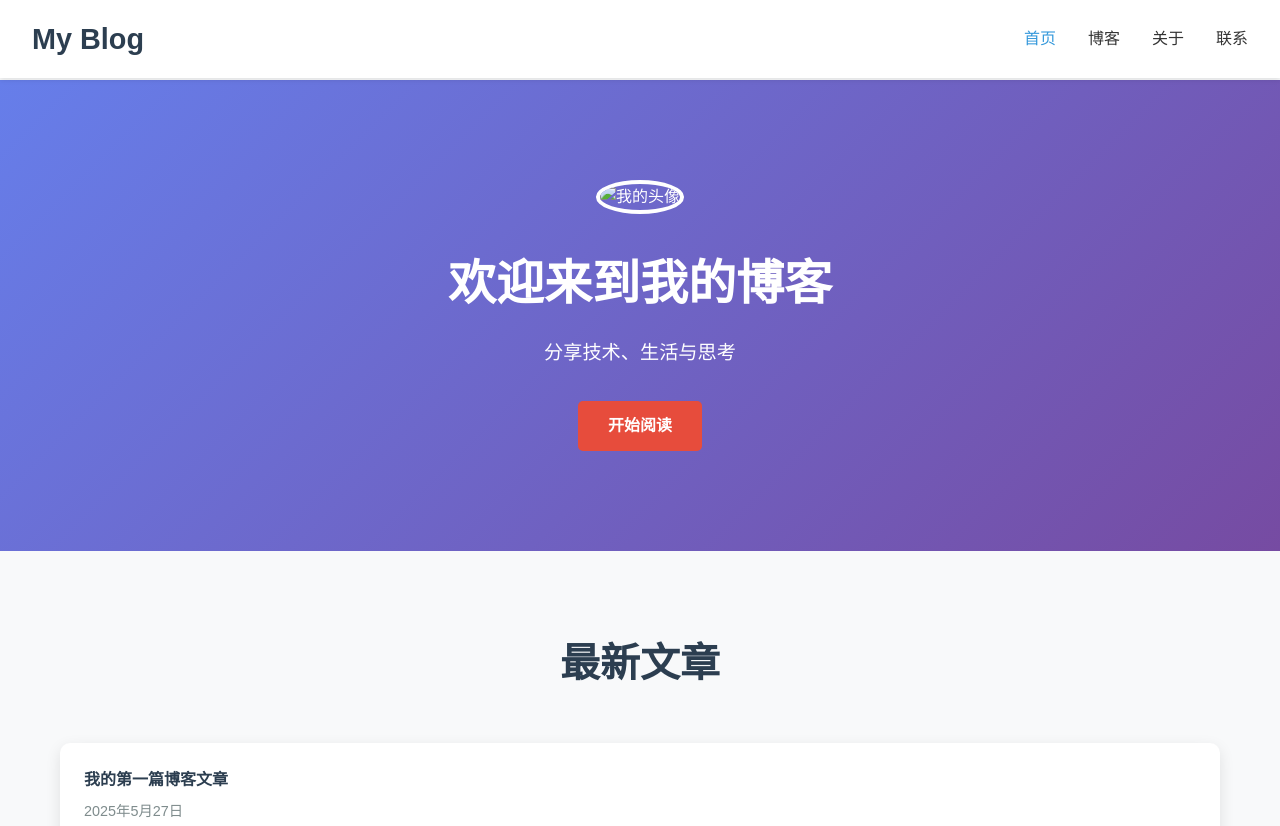
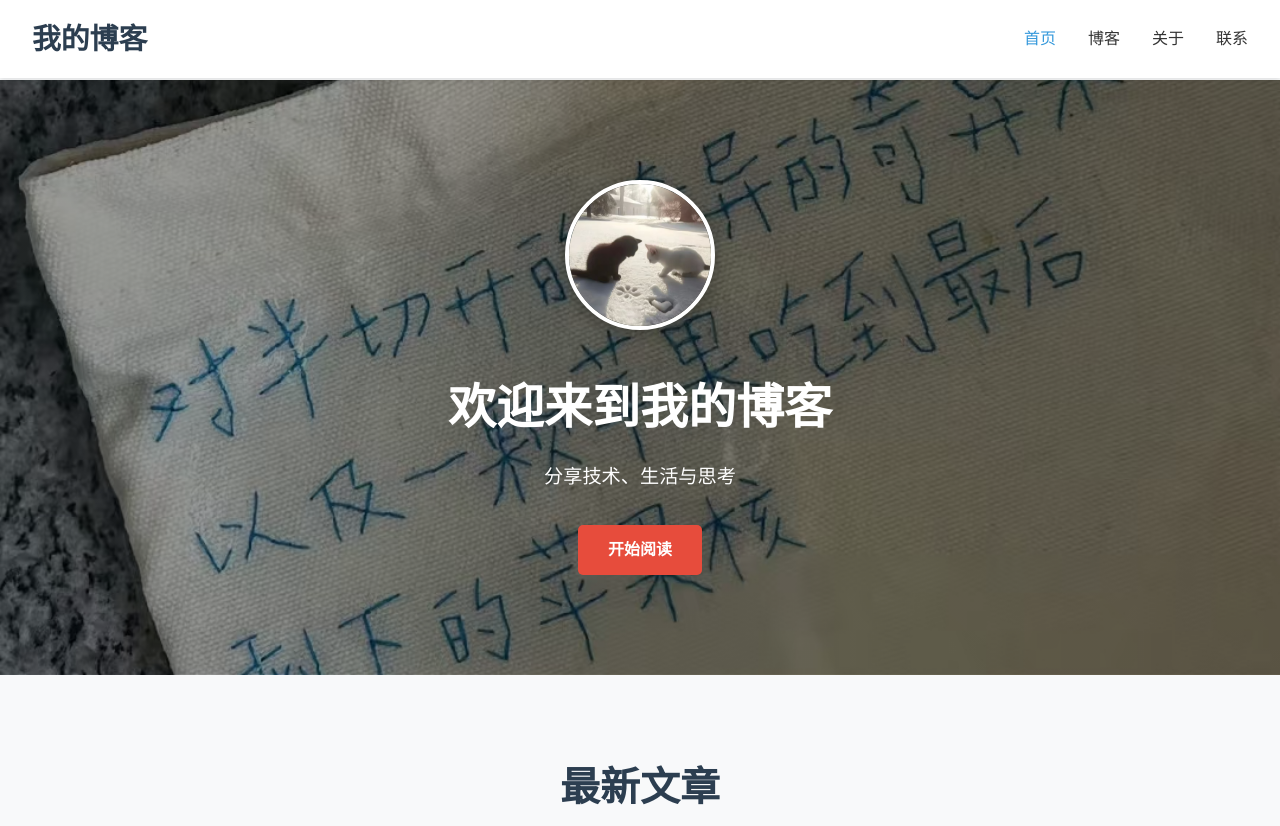
Before and after one commit to Xyyyyyyj/Xyyyyyyj.github.io, a plain HTML site: page index.html in a window 1280 px wide. Shown: the top 826 px of the page. Drawn offline with Linux system fonts and the light colour scheme.

Commit message:
addphotooo

```diff
--- a/css/style.css
+++ b/css/style.css
@@ -78,10 +78,16 @@ main {
 }
 
 .hero {
-    background: linear-gradient(135deg, #667eea 0%, #764ba2 100%);
+    background:
+        linear-gradient(rgba(0,0,0,0.4), rgba(0,0,0,0.4)),
+        url('../images/bg-header.jpg');
+    background-size: cover;
+    background-position: center;
+    background-attachment: fixed;
     color: white;
     text-align: center;
     padding: 100px 0;
+    position: relative;
 }
 
 .hero-content h2 {
@@ -100,6 +106,8 @@ main {
     border-radius: 50%;
     margin-bottom: 2rem;
     border: 4px solid white;
+    object-fit: cover;
+    box-shadow: 0 4px 15px rgba(0,0,0,0.3);
 }
 
 .cta-button {
--- a/index.html
+++ b/index.html
@@ -12,7 +12,7 @@
     <header>
         <nav>
             <div class="logo">
-                <h1>My Blog</h1>
+                <h1>我的博客</h1>
             </div>
             <ul class="nav-links">
                 <li><a href="index.html" class="active">首页</a></li>
@@ -31,7 +31,7 @@
     <main>
         <section class="hero">
             <div class="hero-content">
-                <img src="images/avatar.jpg" alt="我的头像" class="avatar">
+                <img src="images/Avater.jpg" alt="我的头像" class="avatar">
                 <h2>欢迎来到我的博客</h2>
                 <p>分享技术、生活与思考</p>
                 <a href="blog.html" class="cta-button">开始阅读</a>
```
